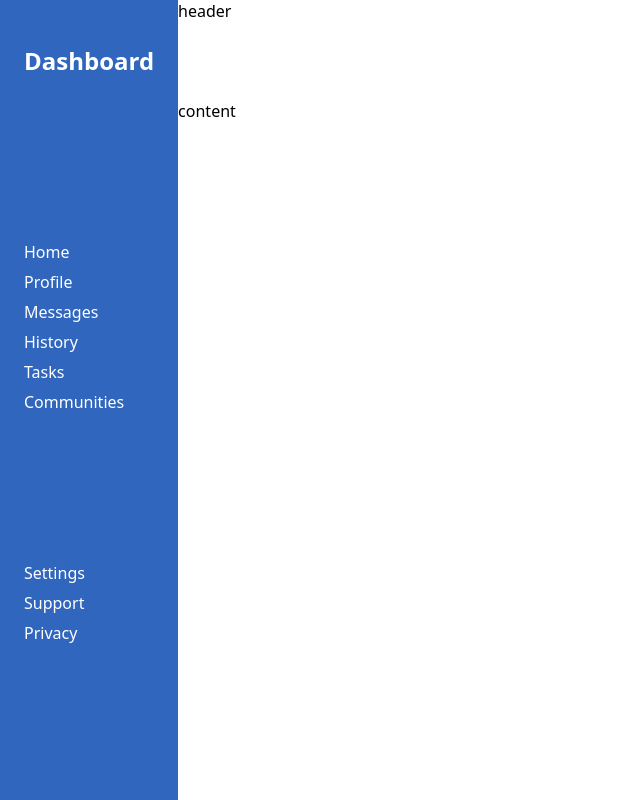
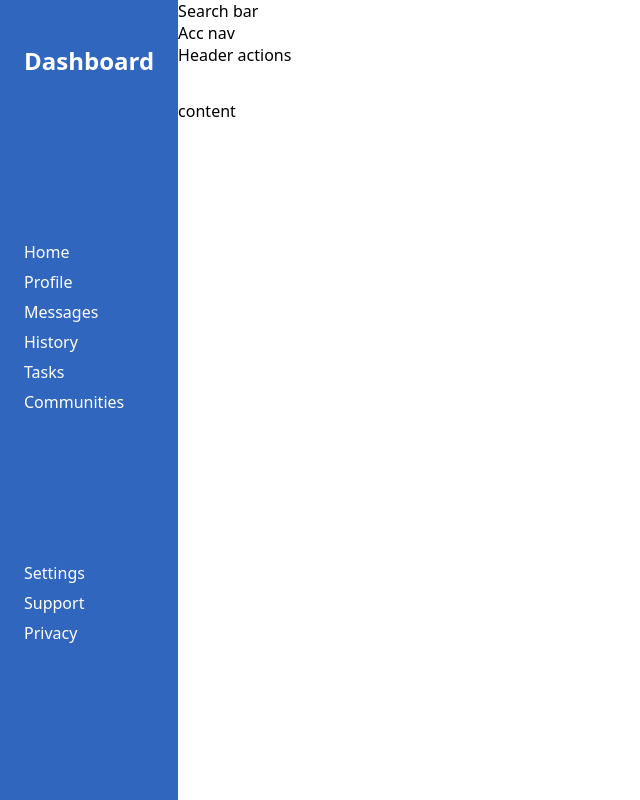
Before and after one commit to weitingyp/odin-admin-dashboard, a plain HTML site: page index.html in a window 1280 px wide. Shown: the whole page, without its empty margins (0-640 px from the left). Drawn offline with Linux system fonts and the light colour scheme.

Commit message:
feat: add html components for header navigation

```diff
--- a/index.html
+++ b/index.html
@@ -28,7 +28,15 @@
                 </ul>
             </div>
         </div>
-        <div id="header">header</div>
+        <div id="header">
+            <div id="header-nav">
+                <div id="header-nav-searchbar">Search bar</div>
+                <div id="header-nav-acc">Acc nav</div>
+            </div>
+            <div id="header-actions">
+                Header actions
+            </div>
+        </div>
         <div id="content">content</div>
     </div>
 </body>
```
